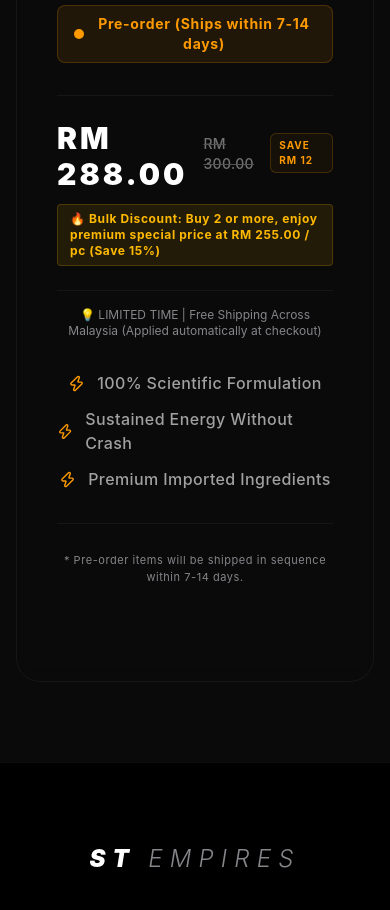
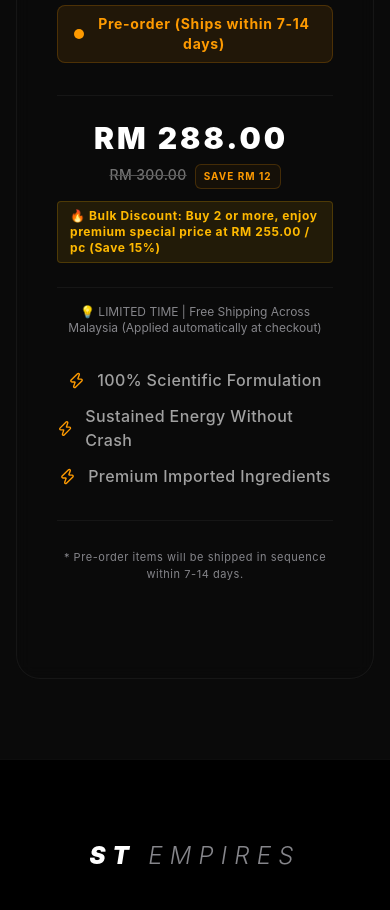
Before and after one commit to ziyeee619/m-core-landing-page, a React (Vite) app: page /shop in a window 390 px wide. Shown: the part 906-1816 px from the top of the page. Built offline with nearby package versions, Linux system fonts and the light colour scheme.

Commit message:
优化价格显示

```diff
--- a/src/components/ProductPurchase.jsx
+++ b/src/components/ProductPurchase.jsx
@@ -317,14 +317,16 @@ const ProductPurchase = () => {
         {/* 靜態價格與明示促銷區塊 */}
         <div className="border-t border-b border-white/5 py-6 flex flex-col space-y-3">
           {/* 原價與特價 */}
-          <div className="flex items-baseline justify-center lg:justify-start space-x-4">
+          {/* 🚀 優化 1：手機版間距縮小為 space-x-2，平板以上保持 space-x-4 */}
+          <div className="flex flex-wrap items-baseline justify-center lg:justify-start gap-y-2 space-x-2 sm:space-x-4">
             <span className="text-3xl font-black tracking-widest text-white">
               {currentPrice}
             </span>
             <span className="text-sm font-medium tracking-wide text-neutral-500 line-through decoration-neutral-600 transition-all duration-300">
               {compareAtPrice}
             </span>
-            <span className="text-[10px] font-bold tracking-widest text-amber-500 border border-amber-500/20 bg-amber-500/5 px-2 py-1 rounded-md uppercase">
+            {/* 🚀 優化 2：加入 whitespace-nowrap (強制不換行) 與 shrink-0 (防止擠壓) */}
+            <span className="text-[10px] font-bold tracking-widest text-amber-500 border border-amber-500/20 bg-amber-500/5 px-2 py-1 rounded-md uppercase whitespace-nowrap shrink-0">
               {t("purchase.save", { amount: savedAmount })}
             </span>
           </div>
```
